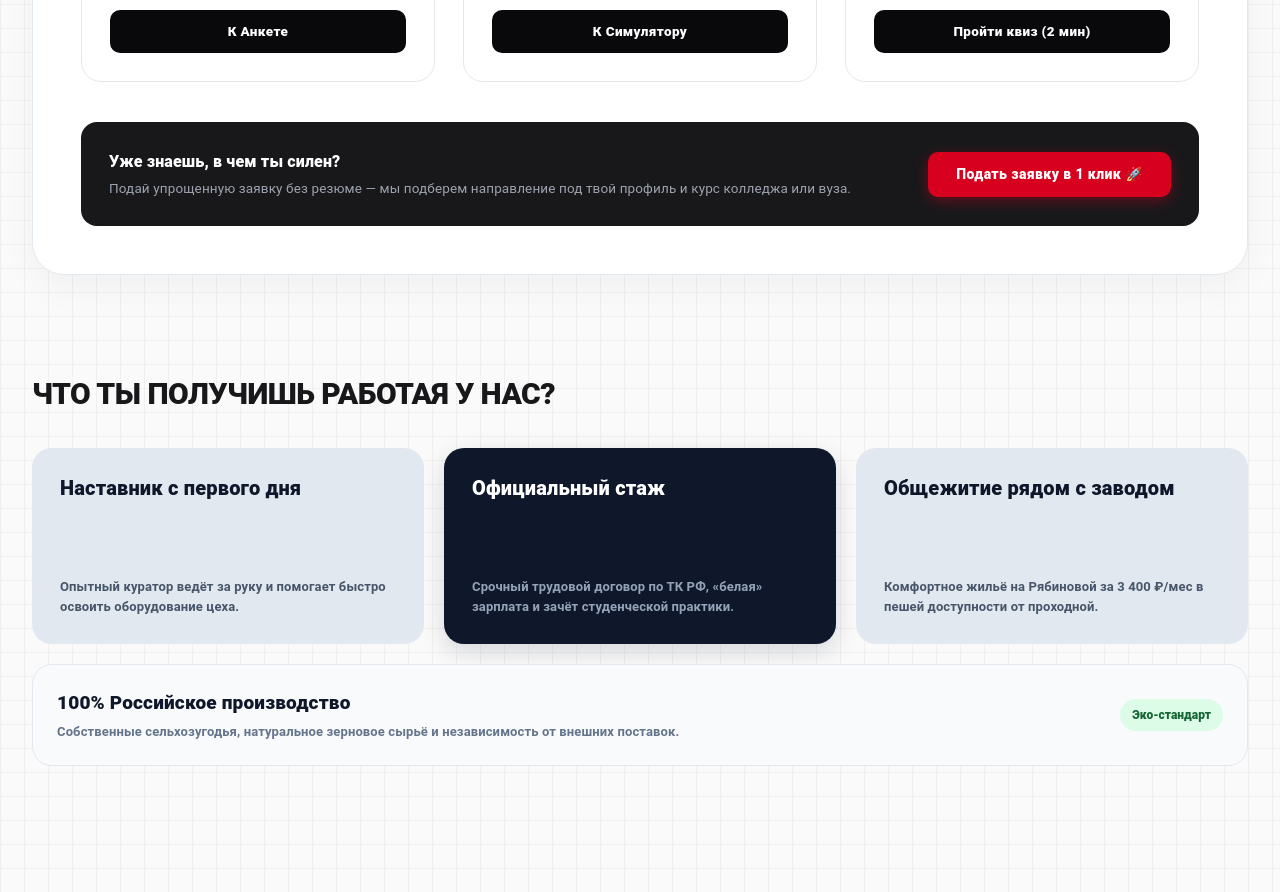
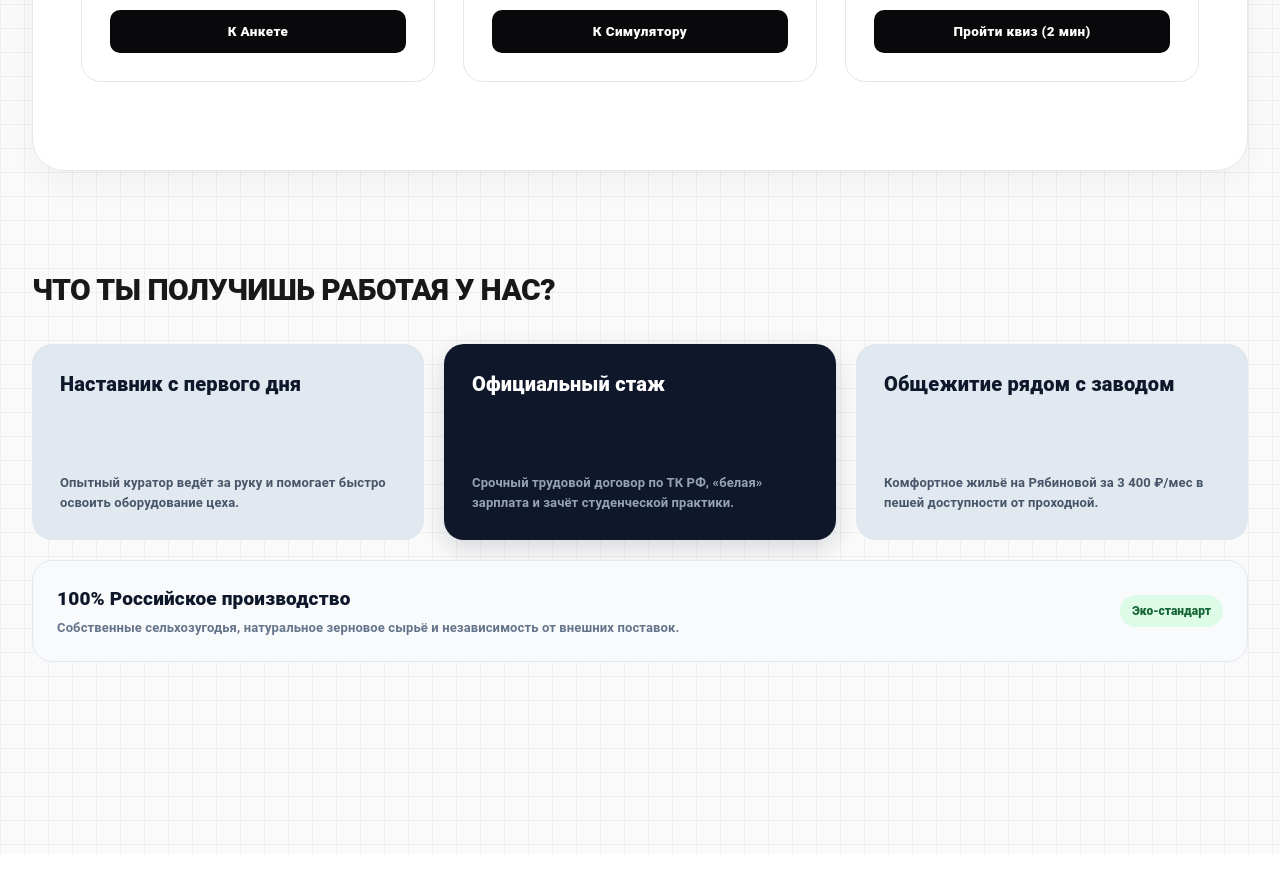
Before and after one commit to Larkiz/ochakovo, a React (Vite) app: page / in a window 1280 px wide. Shown: the part 1220-2112 px from the top of the page. After the commit the page ends 2074 px from the top, so only its background shows below. Built offline with nearby package versions, Linux system fonts and the light colour scheme.

Commit message:
FinalCommit

```diff
--- a/src/pages/HR/HRPanel.jsx
+++ b/src/pages/HR/HRPanel.jsx
@@ -148,7 +148,7 @@ export function HRPanel() {
                 "&:hover": { background: "#B00018" },
               }}
             >
-              Экспорт в Excel / 1C
+              Экспорт в Excel
             </Button>
           </Stack>
         </Box>
--- a/src/pages/Index/Index.jsx
+++ b/src/pages/Index/Index.jsx
@@ -546,55 +546,6 @@ export function Index() {
             </Box>
           </Card>
         </Box>
-
-        {/* Плашка быстрой заявки */}
-        <Box
-          sx={{
-            background: "#18181B",
-            borderRadius: "16px",
-            p: { xs: 2.5, md: 3.5 },
-            display: "flex",
-            flexDirection: { xs: "column", md: "row" },
-            justifyContent: "space-between",
-            alignItems: "center",
-            gap: 2.5,
-          }}
-        >
-          <Box>
-            <Typography
-              sx={{
-                color: "#FFFFFF",
-                fontSize: "16px",
-                fontWeight: 800,
-                mb: 0.5,
-              }}
-            >
-              Уже знаешь, в чем ты силен?
-            </Typography>
-            <Typography sx={{ color: "#9CA3AF", fontSize: "13.5px" }}>
-              Подай упрощенную заявку без резюме — мы подберем направление под
-              твой профиль и курс колледжа или вуза.
-            </Typography>
-          </Box>
-          <Button
-            onClick={() => scrollTo("game-center")}
-            sx={{
-              background: "#D7001E",
-              color: "#FFFFFF",
-              px: 3.5,
-              py: 1.3,
-              borderRadius: "10px",
-              fontSize: "14px",
-              fontWeight: 800,
-              textTransform: "none",
-              flexShrink: 0,
-              boxShadow: "0 4px 14px rgba(215, 0, 30, 0.4)",
-              "&:hover": { background: "#B00018" },
-            }}
-          >
-            Подать заявку в 1 клик 🚀
-          </Button>
-        </Box>
       </Box>
 
       {/* ================= 4. ЧТО ТЫ ПОЛУЧИШЬ РАБОТАЯ У НАС ================= */}
```
